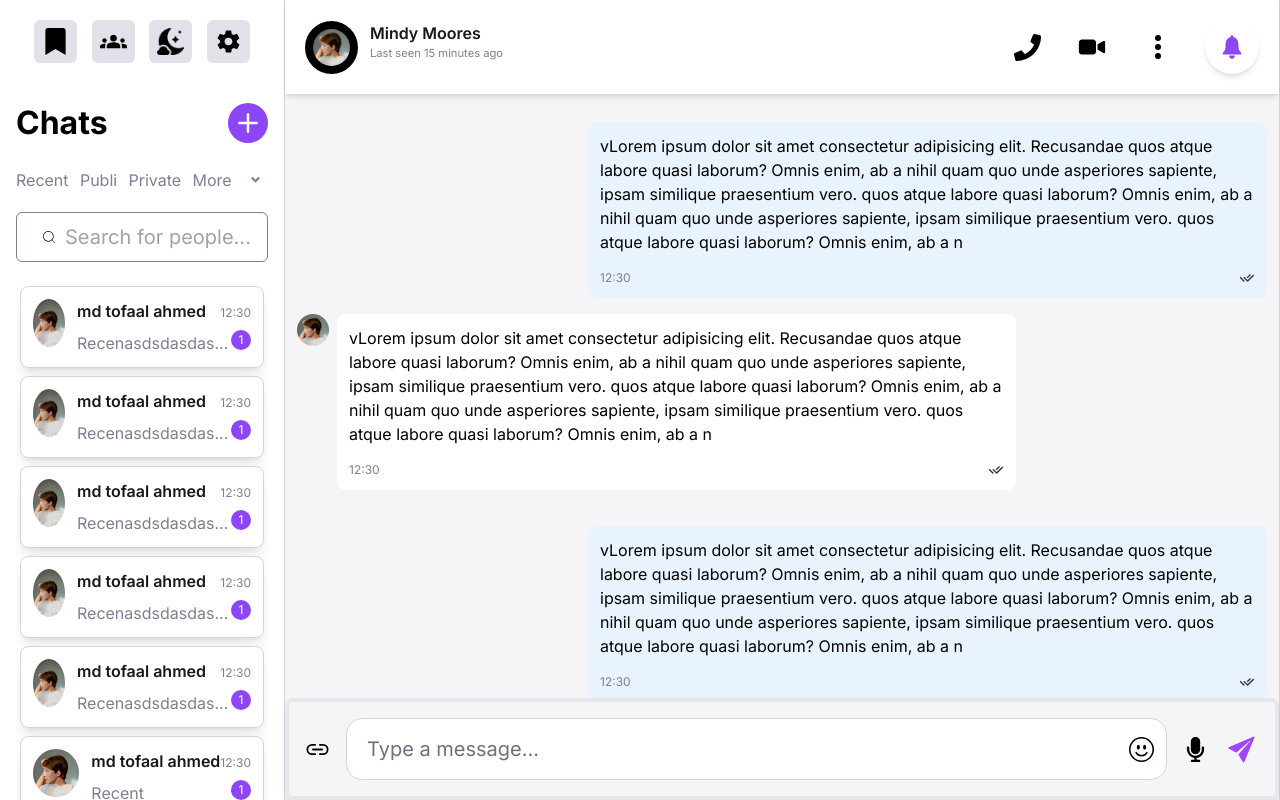
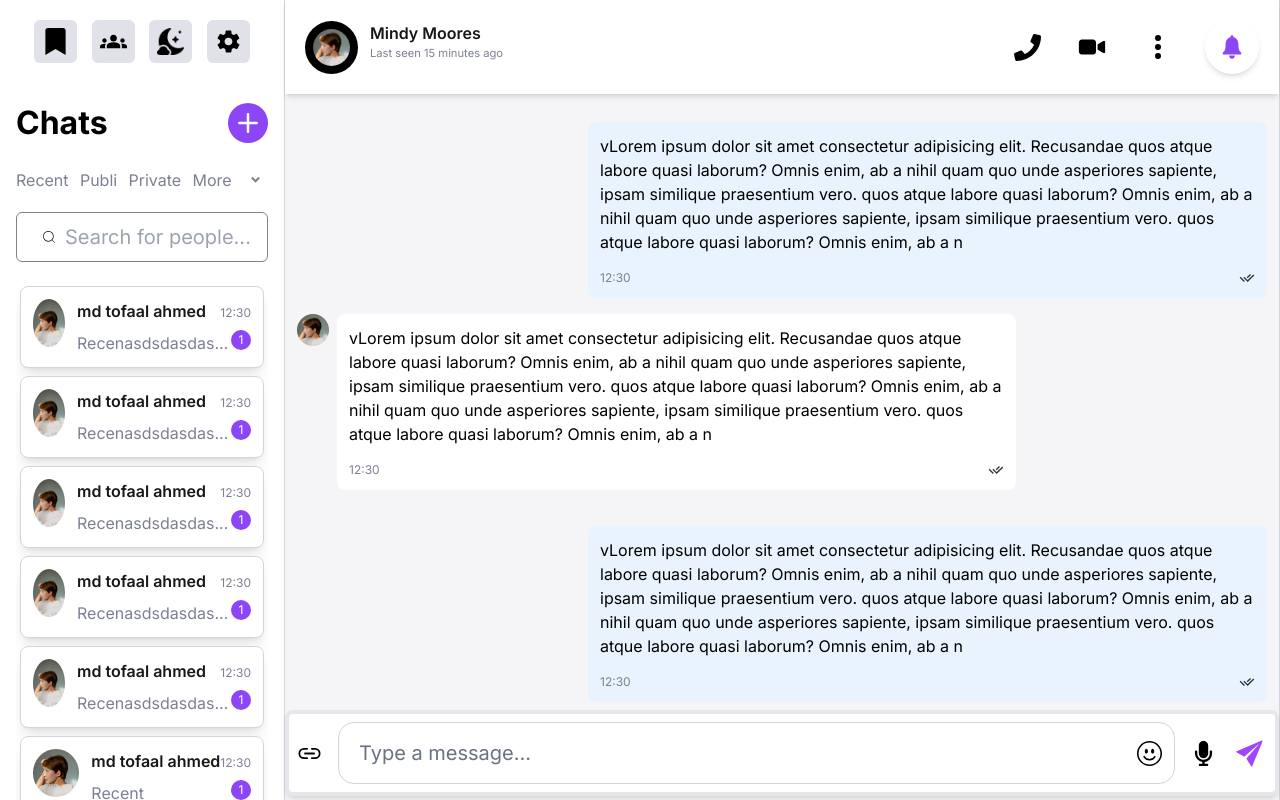
Before and after one commit to Tofaal9152/chatApplication, a React (Vite) app: page /messenger in a window 1280 px wide. Built offline with nearby package versions, Linux system fonts and the light colour scheme.

Commit message:
fixed text field positioning

```diff
--- a/src/Components/Messenger/Show_Message/Show_Message.jsx
+++ b/src/Components/Messenger/Show_Message/Show_Message.jsx
@@ -74,7 +74,7 @@ const MsxContainer = () => {
           {/* Showing Message */}
           <MeAndFriendConversation />
           {/* Messages Section */}
-          <div className="flex w-full justify-center border-4 items-center absolute bottom-0 space-x-4 p-4 rounded-lg shadow-md">
+          <div className="flex justify-center border-4 items-center relative bottom-0 space-x-4 p-2 rounded-lg shadow-md bg-white w-full">
             <span className="cursor-pointer">
               <IoLinkOutline size={25} />
             </span>
```
